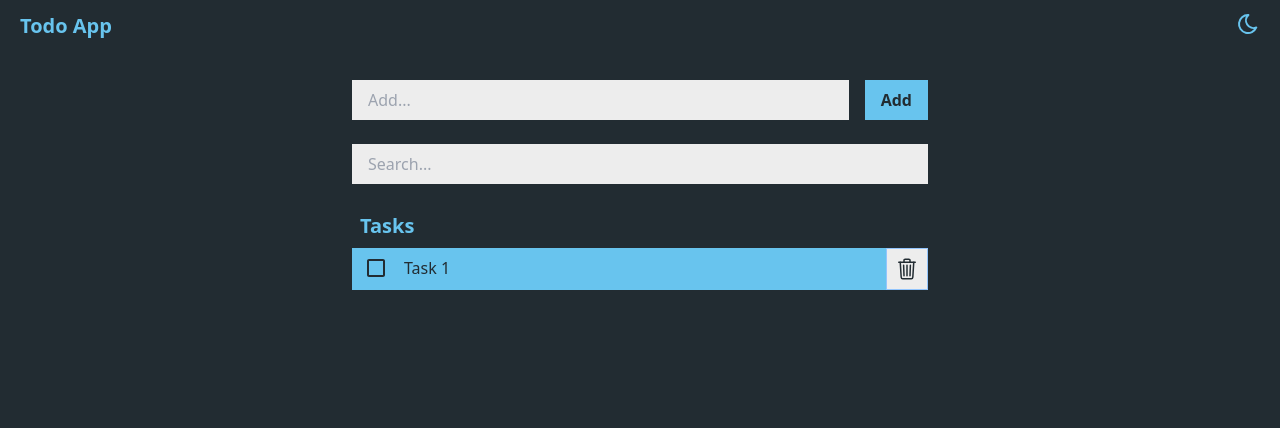
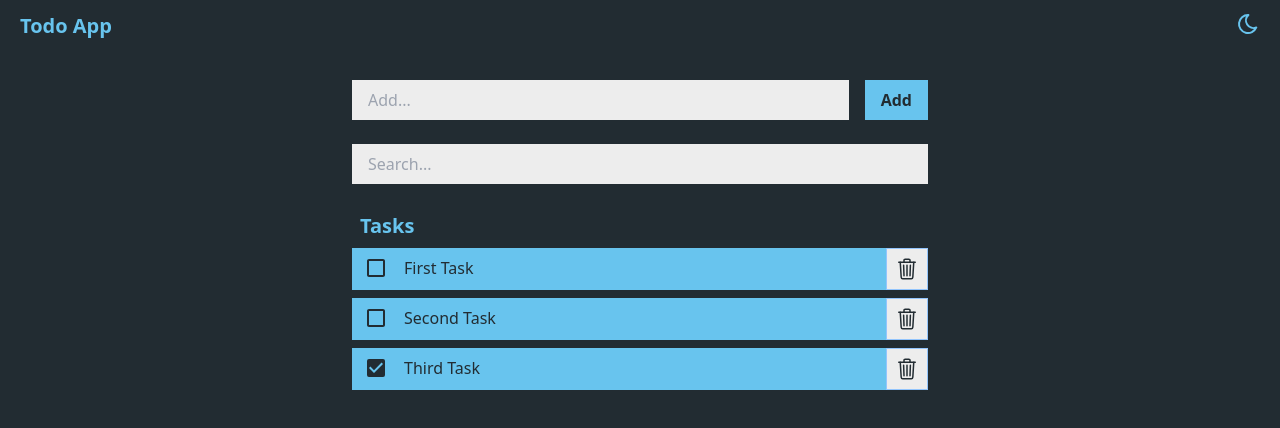
Before and after one commit to Yadija/vite-todo-app, a React (Vite) app: page / in a window 1280 px wide. Shown: the top 428 px of the page. Built offline with nearby package versions, Linux system fonts and the light colour scheme.

Commit message:
separates into component by component

```diff
--- a/src/App.tsx
+++ b/src/App.tsx
@@ -1,63 +1,52 @@
-import { IoTrashOutline } from 'react-icons/io5';
-import { MdCheckBox, MdCheckBoxOutlineBlank } from 'react-icons/md';
-import { TbMoon, TbSunHigh } from 'react-icons/tb';
+import { FormEvent, KeyboardEvent } from 'react';
+
+import Input from './components/Input';
+import Navbar from './components/Navbar';
+import Search from './components/Search';
+import Tasks from './components/Tasks';
+import { Task } from './interface/Task';
 
 function App() {
+  const tasks: Task[] = [
+    { name: 'First Task', id: '1', done: false },
+    { name: 'Second Task', id: '2', done: false },
+    { name: 'Third Task', id: '3', done: true },
+  ];
+  const query = 'query';
+
+  const handleSubmit = (event: FormEvent<HTMLFormElement>, value: string) => {
+    event.preventDefault();
+
+    console.log(value);
+  };
+
+  const handleSearch = (event: KeyboardEvent<HTMLInputElement>) => {
+    event.preventDefault();
+    console.log((event.target as HTMLInputElement).value);
+    console.log(query);
+  };
+
+  const toggleDoneTask = (id: string, done: boolean) => {
+    console.log(id, done);
+  };
+
+  const handleDeleteTask = (id: string) => {
+    console.log(id);
+  };
+
   return (
     <div className='dark'>
       <div className='h-screen w-full bg-softPeach text-funBLue dark:bg-balticSea dark:text-denimBLue'>
-        <nav className='fixed inset-x-0 top-0 flex justify-between px-5 py-3'>
-          <h1 className='text-xl font-bold'>Todo App</h1>
-          <div>
-            <ul>
-              <li className='cursor-pointer text-2xl'>
-                <TbMoon />
-              </li>
-            </ul>
-          </div>
-        </nav>
-        <div className='flex flex-col justify-center px-8 pt-20 sm:m-auto sm:w-[640px]'>
-          {/* input */}
-          <form className='flex gap-4 pb-6'>
-            <input
-              type='text'
-              className='w-full border-blue-300 px-4 py-2 focus:border-blue-300 focus:outline-none focus:ring-2 dark:bg-softPeach dark:text-balticSea'
-              placeholder='Add...'
-            />
-            <button className='bg-funBLue px-4 py-2 font-bold text-softPeach dark:bg-denimBLue dark:text-balticSea'>
-              Add
-            </button>
-          </form>
-
-          {/* search */}
-          <div className='mb-6'>
-            <input
-              type='text'
-              className='w-full border-blue-300 px-4 py-2  focus:border-blue-300  focus:outline-none focus:ring-2 dark:bg-softPeach dark:text-balticSea'
-              placeholder='Search...'
-            />
-          </div>
-
-          {/* tasks */}
-          <div>
-            <h2 className='px-2 pb-2 pt-1 text-xl font-bold'>Tasks</h2>
-            <ul className='flex flex-col gap-2'>
-              <li>
-                <div className='flex justify-between'>
-                  <div className=' flex w-full cursor-pointer gap-4 bg-funBLue px-3 py-2 text-softPeach hover:opacity-90 dark:bg-denimBLue dark:text-balticSea'>
-                    <div className='text-2xl'>
-                      <MdCheckBoxOutlineBlank />
-                    </div>
-                    <p>Task 1</p>
-                  </div>
-                  <div className='cursor-pointer border border-blue-300 bg-white p-2 text-2xl text-funBLue hover:bg-red-500 hover:text-softPeach dark:bg-softPeach dark:text-balticSea dark:hover:bg-red-500 dark:hover:text-softPeach'>
-                    <IoTrashOutline />
-                  </div>
-                </div>
-              </li>
-            </ul>
-          </div>
-        </div>
+        <Navbar />
+        <section className='flex flex-col justify-center px-8 pt-20 sm:m-auto sm:w-[640px]'>
+          <Input handleSubmit={handleSubmit} />
+          <Search handleSearch={handleSearch} />
+          <Tasks
+            tasks={tasks}
+            toggleDone={toggleDoneTask}
+            handleDelete={handleDeleteTask}
+          />
+        </section>
       </div>
     </div>
   );
--- /dev/null
+++ b/src/components/Input.tsx
@@ -0,0 +1,25 @@
+import { FormEvent } from 'react';
+
+const Input = ({
+  handleSubmit,
+}: {
+  handleSubmit: (event: FormEvent<HTMLFormElement>, value: string) => void;
+}) => {
+  return (
+    <form className='flex gap-4 pb-6' onSubmit={(event) => handleSubmit(event, 'test')}>
+      <input
+        type='text'
+        className='w-full border-blue-300 px-4 py-2 focus:border-blue-300 focus:outline-none focus:ring-2 dark:bg-softPeach dark:text-balticSea'
+        placeholder='Add...'
+      />
+      <button
+        type='submit'
+        className='bg-funBLue px-4 py-2 font-bold text-softPeach dark:bg-denimBLue dark:text-balticSea'
+      >
+        Add
+      </button>
+    </form>
+  );
+};
+
+export default Input;
--- /dev/null
+++ b/src/components/Navbar.tsx
@@ -0,0 +1,18 @@
+import { TbMoon, TbSunHigh } from 'react-icons/tb';
+
+const Navbar = () => {
+  return (
+    <nav className='fixed inset-x-0 top-0 flex justify-between px-5 py-3'>
+      <h1 className='text-xl font-bold'>Todo App</h1>
+      <section>
+        <ul>
+          <li className='cursor-pointer text-2xl'>
+            <TbMoon />
+          </li>
+        </ul>
+      </section>
+    </nav>
+  );
+};
+
+export default Navbar;
--- /dev/null
+++ b/src/components/Search.tsx
@@ -0,0 +1,17 @@
+import { KeyboardEvent } from 'react';
+
+const Search = ({
+  handleSearch,
+}: {
+  handleSearch: (event: KeyboardEvent<HTMLInputElement>) => void;
+}) => (
+  <section className='mb-6'>
+    <input
+      className='w-full border-blue-300 px-4 py-2  focus:border-blue-300  focus:outline-none focus:ring-2 dark:bg-softPeach dark:text-balticSea'
+      placeholder='Search...'
+      onKeyUp={handleSearch}
+    />
+  </section>
+);
+
+export default Search;
--- /dev/null
+++ b/src/components/TaskItem.tsx
@@ -0,0 +1,39 @@
+import { IoTrashOutline } from 'react-icons/io5';
+import { MdCheckBox, MdCheckBoxOutlineBlank } from 'react-icons/md';
+
+import { Task } from '../interface/Task';
+
+const TaskItem = ({
+  name,
+  id,
+  done,
+  toggleDone,
+  handleDelete,
+}: Task & {
+  toggleDone: (id: string, done: boolean) => void;
+  handleDelete: (id: string) => void;
+}) => {
+  return (
+    <section className='flex justify-between'>
+      <button
+        className=' flex w-full cursor-pointer gap-4 bg-funBLue px-3 py-2 text-softPeach hover:opacity-90 dark:bg-denimBLue dark:text-balticSea'
+        type='button'
+        onClick={() => toggleDone(id, !done)}
+      >
+        <section className='text-2xl'>
+          {done ? <MdCheckBox /> : <MdCheckBoxOutlineBlank />}
+        </section>
+        <p>{name}</p>
+      </button>
+      <button
+        className='cursor-pointer border border-blue-300 bg-white p-2 text-2xl text-funBLue hover:bg-red-500 hover:text-softPeach dark:bg-softPeach dark:text-balticSea dark:hover:bg-red-500 dark:hover:text-softPeach'
+        type='button'
+        onClick={() => handleDelete(id)}
+      >
+        <IoTrashOutline />
+      </button>
+    </section>
+  );
+};
+
+export default TaskItem;
--- /dev/null
+++ b/src/components/Tasks.tsx
@@ -0,0 +1,32 @@
+import { Task } from '../interface/Task';
+import TaskItem from './TaskItem';
+
+const Tasks = ({
+  tasks,
+  toggleDone,
+  handleDelete,
+}: {
+  tasks: Task[];
+  toggleDone: (id: string, done: boolean) => void;
+  handleDelete: (id: string) => void;
+}) => {
+  return (
+    <div>
+      <h2 className='px-2 pb-2 pt-1 text-xl font-bold'>Tasks</h2>
+      <ul className='flex flex-col gap-2'>
+        {tasks.map((task) => {
+          return (
+            <TaskItem
+              key={task.id}
+              toggleDone={toggleDone}
+              handleDelete={handleDelete}
+              {...task}
+            />
+          );
+        })}
+      </ul>
+    </div>
+  );
+};
+
+export default Tasks;
--- /dev/null
+++ b/src/interface/Task.ts
@@ -0,0 +1,5 @@
+export interface Task {
+  name: string;
+  id: string;
+  done: boolean;
+}
```
